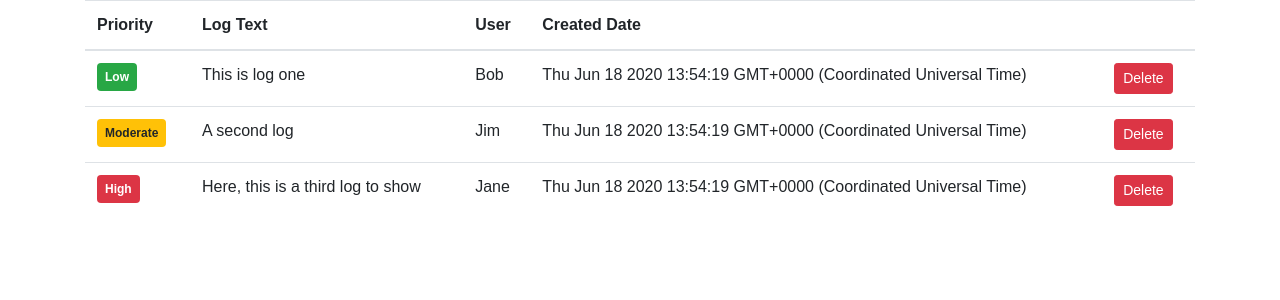
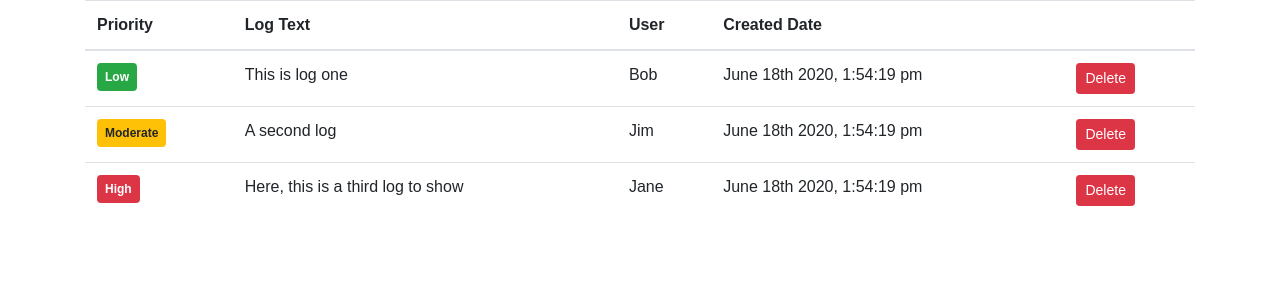
Before and after one commit to mikallwilsonn/buglogger-electron, a React app: page / in a window 1280 px wide. Shown: the top 300 px of the page. Built offline with nearby package versions, Linux system fonts and the light colour scheme; the HTML template or start-up script is replaced by a standard one.

Commit message:
Completed 'Formatting Dates with Moment'

```diff
--- a/main.js
+++ b/main.js
@@ -25,7 +25,7 @@ if (
 // Creating the main window
 function createMainWindow() {
 	mainWindow = new BrowserWindow({
-		width: 1100,
+		width: isDev ? 1400 : 1100,
 		height: 800,
 		show: false,
 		backgroundColor: '#FFF',
--- a/package.json
+++ b/package.json
@@ -22,9 +22,11 @@
   },
   "dependencies": {
     "bootstrap": "^4.5.0",
+    "moment": "^2.26.0",
     "react": "^16.13.1",
     "react-bootstrap": "^1.0.1",
-    "react-dom": "^16.13.1"
+    "react-dom": "^16.13.1",
+    "react-moment": "^0.9.7"
   },
   "devDependencies": {
     "@babel/core": "^7.9.6",
--- a/src/components/LogItem.js
+++ b/src/components/LogItem.js
@@ -1,6 +1,7 @@
 // ----
 // Dependencies
 import React from 'react';
+import Moment from 'react-moment';
 import Button from 'react-bootstrap/Button';
 import Badge from 'react-bootstrap/Badge';
 
@@ -41,7 +42,9 @@ const LogItem = ({ log: { priority, text, user, created }}) => {
             </td>
 
             <td>
-                { created }
+                <Moment format="MMMM Do YYYY, h:mm:ss a">
+                    { created }
+                </Moment>
             </td>
 
             <td>
```
Also changed, not shown: 1 other file (tests, documents, lock files or other folders).
